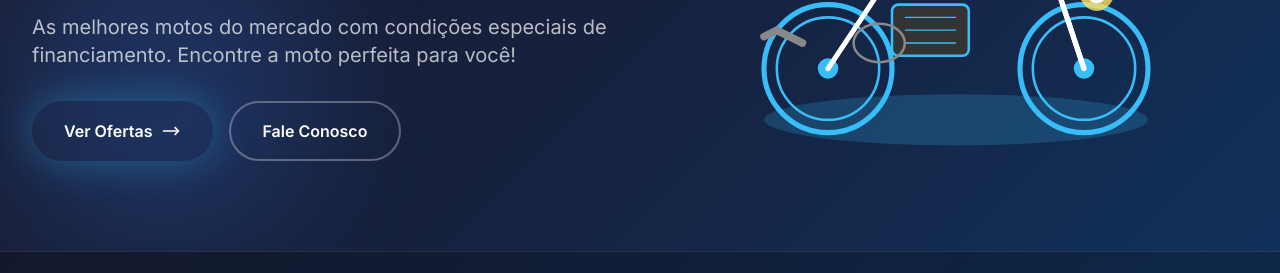
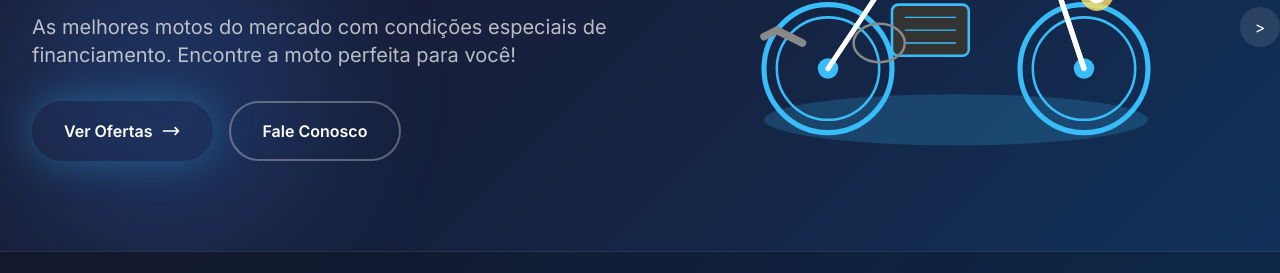
Before and after one commit to Silva-victor98/T-Power-Motos, a plain HTML site: page index.html in a window 1280 px wide. Shown: the part 373-646 px from the top of the page. Drawn offline with nearby package versions, Linux system fonts and the light colour scheme.

Commit message:
Update index.html

```diff
--- a/index.html
+++ b/index.html
@@ -362,7 +362,14 @@
        </div>
       </div>
      </div>
-  </script>
+<button
+  id="loadMoreArrow"
+  class="absolute right-0 top-1/2 -translate-y-1/2
+         bg-white/10 text-white w-10 h-10
+         flex items-center justify-center
+         rounded-full hover:bg-sky-500 transition">
+  &gt;
+</button>
    </section>
 </div>
 </section>
```
